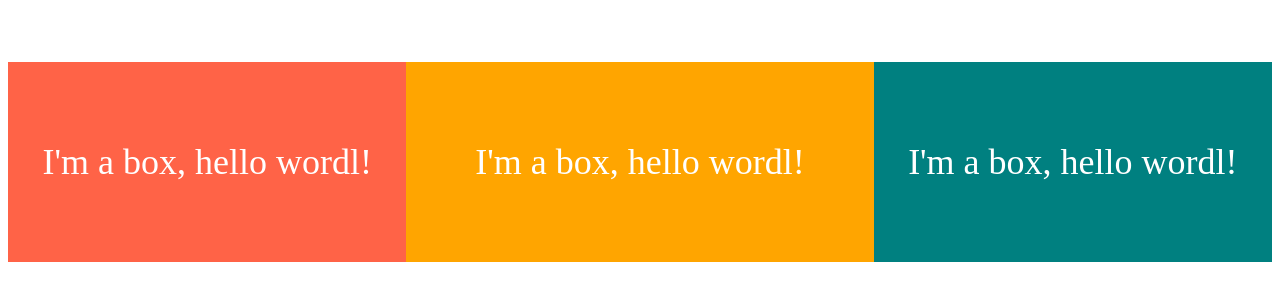
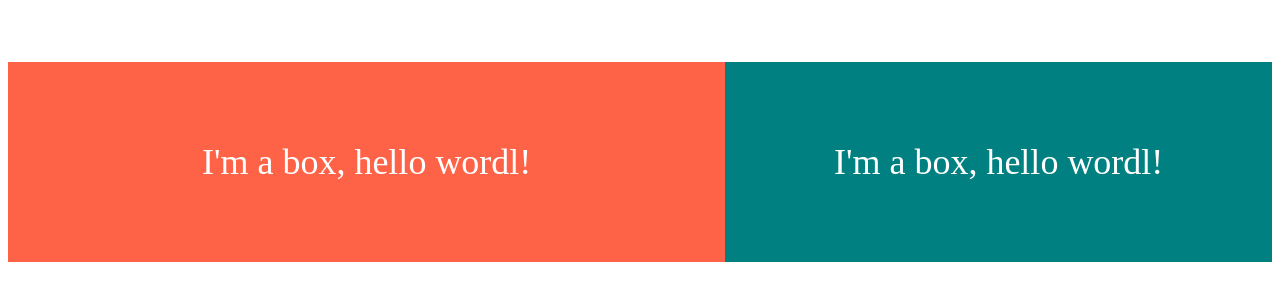
Before and after one commit to Stilllee/css-layout-marsterclass, a plain HTML site: page index.html in a window 1280 px wide. Shown: the part 246-546 px from the top of the page. Drawn offline with Linux system fonts and the light colour scheme.

Commit message:
flex-basis 조합1

```diff
--- a/index.html
+++ b/index.html
@@ -10,7 +10,6 @@
     <div class="father">
       <div class="box">I'm a box, hello wordl!</div>
       <div class="box">I'm a box, hello wordl!</div>
-      <div class="box">I'm a box, hello wordl!</div>
     </div>
   </body>
 </html>
--- a/style.css
+++ b/style.css
@@ -14,22 +14,17 @@
   align-items: center;
 }
 
-/* flex-shrink */
-/* 아이템이 얼마나 줄어들지 지 비율로 정할 수 있음 */
+/* flex-basis */
 .box:first-child {
   background-color: tomato;
-  flex-grow: 1;
-  flex-shrink: 3; /* 3배 더 빨리 줄어듦 */
-}
 
-.box:nth-child(2) {
-  background-color: orange;
-  flex-grow: 2;
-  flex-shrink: 0; /* 줄어들지 않음 */
+  /* 아래의 조합으로 min-width와 같은 효과를 낼 수 있음 */
+  flex-grow: 1; /* 원하는 만큼 커질 수 있음 */
+  flex-shrink: 0;
+  flex-basis: 500px; /* 최소한의 너비를 가짐 === 축소를 시작하면 500px에서 멈출 것임 */
 }
 
 .box:last-child {
   background-color: teal;
   flex-grow: 1;
-  flex-shrink: 1; /* 기본값 */
 }
```
